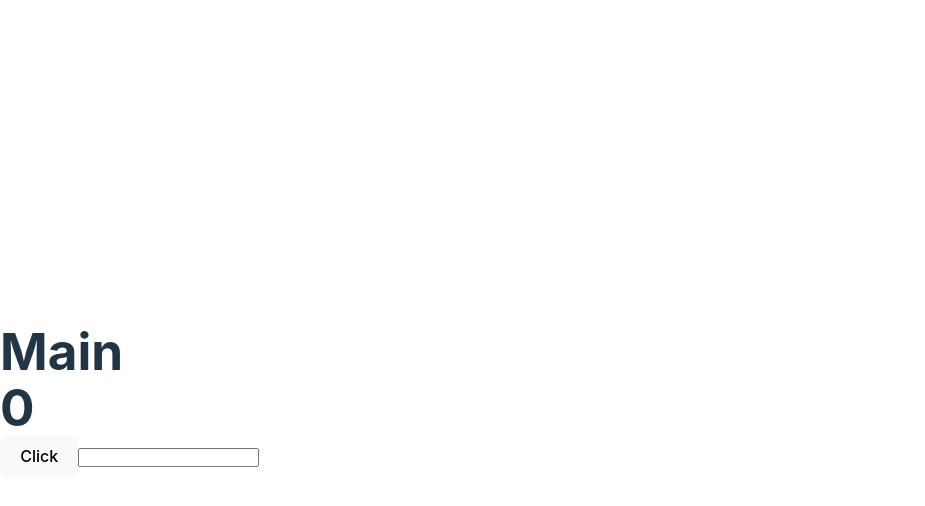
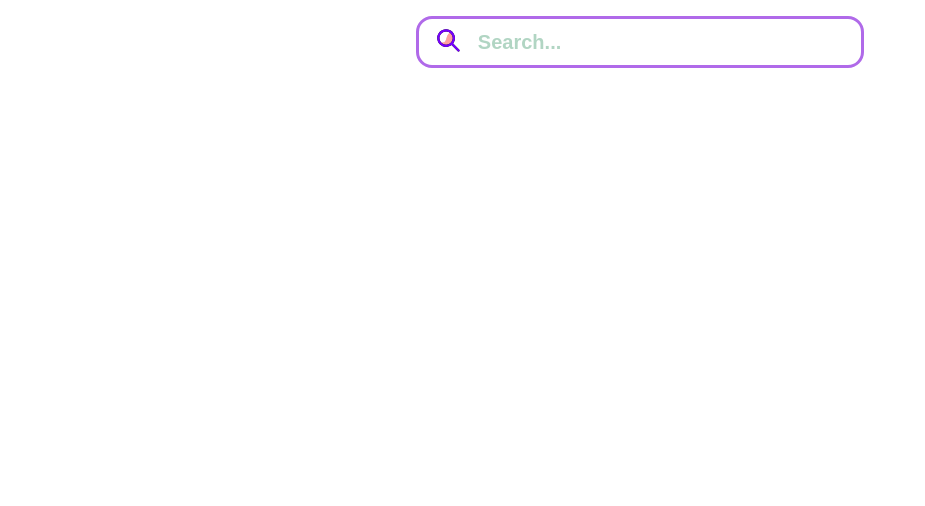
Before and after one commit to LineCoran/react-components, a React (Vite) app: page / in a window 1280 px wide. Shown: the top 506 px of the page, without its empty margins (0-925 px from the left). Built offline with nearby package versions, Linux system fonts and the light colour scheme.

Commit message:
feat: add styles and icon

```diff
--- a/src/components/SearchBar.tsx
+++ /dev/null
@@ -1,33 +0,0 @@
-import React, { Component } from "react";
-
-export default class SearchBar extends Component<object, { num: number; input: string }> {
-  constructor(props: object) {
-    super(props);
-    this.state = {
-      num: 0,
-      input: "",
-    };
-    this.increment = this.increment.bind(this);
-  }
-
-  increment() {
-    this.setState({ ...this.state, num: this.state.num + 1 });
-  }
-
-  handleChange = (value: string) => {
-    this.setState({ ...this.state, input: value });
-  };
-  render() {
-    return (
-      <div>
-        <h1>{this.state.num}</h1>
-        <button onClick={this.increment}>Click</button>
-        <input
-          type="text"
-          onChange={(e) => this.handleChange(e.target.value)}
-          value={this.state.input}
-        />
-      </div>
-    );
-  }
-}
--- /dev/null
+++ b/src/components/SvgIcons/SvgIcons.tsx
@@ -0,0 +1,48 @@
+type SvgIconProps = {
+  id: string;
+};
+
+export default function SvgIcons({ id }: SvgIconProps) {
+  switch (id) {
+    case "search":
+      return (
+        <svg
+          viewBox="0 0 24 24"
+          xmlns="http://www.w3.org/2000/svg"
+          xmlnsXlink="http://www.w3.org/1999/xlink"
+        >
+          <defs>
+            <path
+              id="search-a"
+              d="M11.7099609,0.572509766 C9.46940104,1.29012044 7.99951172,3.05419922 7.30029297,5.86474609 C6.25146484,10.0805664 4.95166016,10.6181641 0.719970703,9.11865234 C2.23974609,11.9257813 5.32006836,13.0512695 7.30029297,13.0512695 C9.28051758,13.0512695 14.4091797,10.2941895 13.8215332,5.0534668 C13.3114421,3.52709961 12.6075846,2.03344727 11.7099609,0.572509766 Z"
+            />
+            <path
+              id="search-c"
+              d="M14.1791377,12.7701494 L19.7100661,18.3101411 C20.0966446,18.6967197 20.0966446,19.3234875 19.7100661,19.7100661 C19.3234875,20.0966446 18.6967197,20.0966446 18.3101411,19.7100661 L12.7803471,14.1712106 C11.4385246,15.2160226 9.75152329,15.8383427 7.91917136,15.8383427 C3.54553379,15.8383427 0,12.2928089 0,7.91917136 C0,3.54553379 3.54553379,0 7.91917136,0 C12.2928089,0 15.8383427,3.54553379 15.8383427,7.91917136 C15.8383427,9.74688445 15.2191696,11.4299819 14.1791377,12.7701494 Z M7.91917136,13.8585499 C11.1993995,13.8585499 13.8585499,11.1993995 13.8585499,7.91917136 C13.8585499,4.63894318 11.1993995,1.97979284 7.91917136,1.97979284 C4.63894318,1.97979284 1.97979284,4.63894318 1.97979284,7.91917136 C1.97979284,11.1993995 4.63894318,13.8585499 7.91917136,13.8585499 Z"
+            />
+          </defs>
+          <g fill="none" fillRule="evenodd" transform="translate(2 2)">
+            <g transform="translate(1 2)">
+              <mask id="search-b" fill="#ffffff">
+                <use xlinkHref="#search-a" />
+              </mask>
+              <use fill="#D8D8D8" xlinkHref="#search-a" />
+              <g fill="#FFA0A0" mask="url(#search-b)">
+                <rect width="24" height="24" transform="translate(-3 -4)" />
+              </g>
+            </g>
+            <mask id="search-d" fill="#ffffff">
+              <use xlinkHref="#search-c" />
+            </mask>
+            <use fill="#000000" fillRule="nonzero" xlinkHref="#search-c" />
+            <g fill="#7600FF" mask="url(#search-d)">
+              <rect width="24" height="24" transform="translate(-2 -2)" />
+            </g>
+          </g>
+        </svg>
+      );
+      break;
+    default:
+      return <svg></svg>;
+  }
+}
--- /dev/null
+++ b/src/components/UI/SearchBar.css
@@ -0,0 +1,36 @@
+.searchWrapper {
+  display: flex;
+  align-items: center;
+  gap: 1rem;
+  border: 3px solid rgb(176, 106, 233);
+  padding: 0.5rem 1rem;
+  border-radius: 1rem;
+  margin: 1rem 0;
+  width: 35%;
+}
+
+.searchIcon {
+  width: 30px;
+  height: 30px;
+}
+
+.searchBar {
+  border: none;
+  width: 100%;
+  font-size: 20px;
+  font-weight: bold;
+}
+
+.searchBar::placeholder {
+  color: rgba(33, 136, 84, 0.353);
+  transition: 0.3s linear;
+}
+
+.searchBar:focus::placeholder {
+  color: rgba(8, 164, 86, 1);
+}
+
+.searchBar:focus {
+  outline: none;
+  color: rgba(8, 164, 86, 1);
+}
--- /dev/null
+++ b/src/components/UI/SearchBar.tsx
@@ -0,0 +1,37 @@
+import React, { Component } from "react";
+import "./SearchBar.css";
+import SvgIcons from "../SvgIcons/SvgIcons";
+
+type SearchBarProps = {
+  placeholder: string;
+};
+
+export default class SearchBar extends Component<SearchBarProps, { input: string }> {
+  constructor(props: SearchBarProps) {
+    super(props);
+    this.state = {
+      input: window.localStorage.getItem("search") || "",
+    };
+  }
+
+  handleChange = (value: string) => {
+    this.setState({ ...this.state, input: value });
+    window.localStorage.setItem("search", value);
+  };
+  render() {
+    return (
+      <div className="searchWrapper">
+        <div className="searchIcon">
+          <SvgIcons id="search" />
+        </div>
+        <input
+          className="searchBar"
+          type="text"
+          onChange={(e) => this.handleChange(e.target.value)}
+          value={this.state.input}
+          placeholder={this.props.placeholder}
+        />
+      </div>
+    );
+  }
+}
--- a/src/index.css
+++ b/src/index.css
@@ -25,8 +25,7 @@ a:hover {
 
 body {
   margin: 0;
-  display: flex;
-  place-items: center;
+  width: 100%;
   min-width: 320px;
   min-height: 100vh;
 }
--- /dev/null
+++ b/src/pages/Main/Main.css
@@ -0,0 +1,5 @@
+.main {
+  width: 100%;
+  display: flex;
+  justify-content: center;
+}
--- a/src/pages/Main/Main.tsx
+++ b/src/pages/Main/Main.tsx
@@ -1,10 +1,10 @@
-import SearchBar from "../../components/SearchBar";
+import SearchBar from "../../components/UI/SearchBar";
+import "./Main.css";
 
 export default function Main() {
   return (
-    <div>
-      <h1>Main</h1>
-      <SearchBar />
+    <div className="main">
+      <SearchBar placeholder="Search..." />
     </div>
   );
 }
```
Also changed, not shown: public/search.svg (added).
